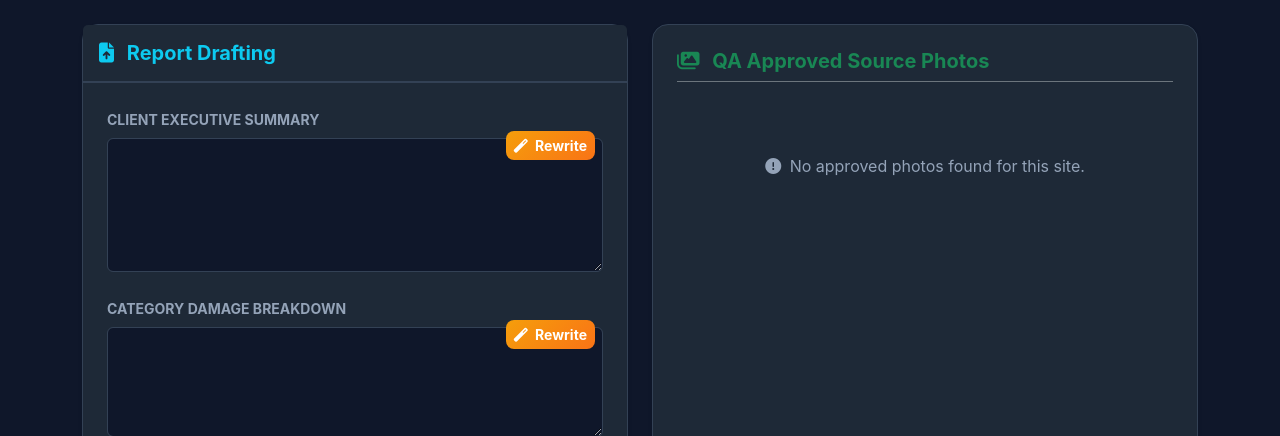
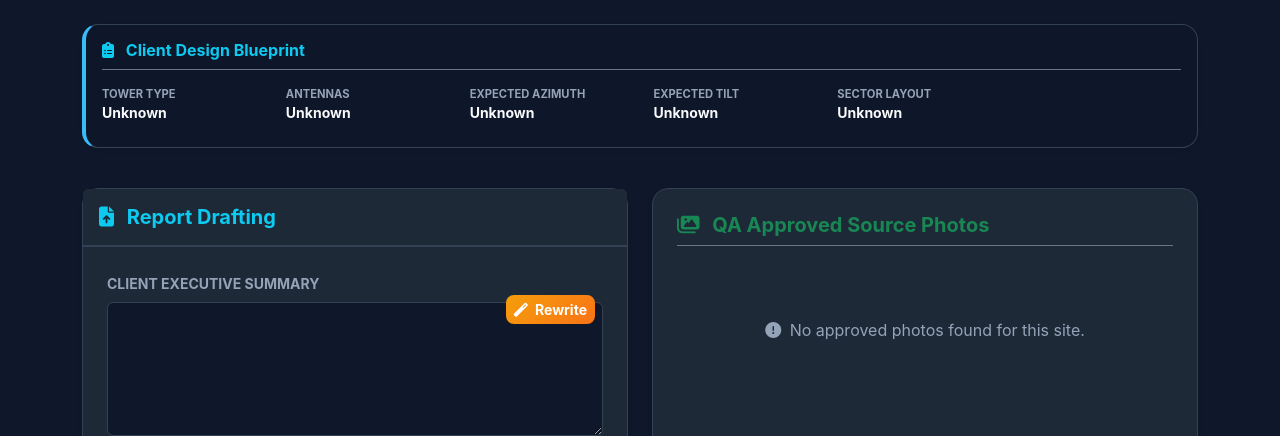
Before and after one commit to DoomedPK/stratix-production, a Django app: template reports/templates/reports/draft_report.html in a window 1280 px wide. Shown: the part 142-578 px from the top of the page. Run offline with Django 5.2, Linux system fonts and the light colour scheme; the template is opened without the code that fills it, so the values that code supplies are empty; some libraries are stand-ins or nearby versions.

Commit message:
Update draft_report.html

```diff
--- a/reports/templates/reports/draft_report.html
+++ b/reports/templates/reports/draft_report.html
@@ -95,6 +95,36 @@
             </div>
         </div>
         {% endif %}
+
+        <div class="col-12">
+            <div class="card p-3 shadow-sm mb-3" style="background: rgba(15, 23, 42, 0.9); border-left: 4px solid #38bdf8;">
+                <h6 class="fw-bold text-info border-bottom border-secondary pb-2 mb-3">
+                    <i class="fas fa-clipboard-list me-2"></i> Client Design Blueprint
+                </h6>
+                <div class="row text-light small">
+                    <div class="col-md-2 col-6 mb-2">
+                        <span class="text-muted d-block text-uppercase fw-bold" style="font-size: 0.7rem;">Tower Type</span>
+                        <span class="fw-bold">{{ report.site.tower_type|default:"Unknown" }}</span>
+                    </div>
+                    <div class="col-md-2 col-6 mb-2">
+                        <span class="text-muted d-block text-uppercase fw-bold" style="font-size: 0.7rem;">Antennas</span>
+                        <span class="fw-bold">{{ report.site.expected_antenna_count|default:"Unknown" }}</span>
+                    </div>
+                    <div class="col-md-2 col-6 mb-2">
+                        <span class="text-muted d-block text-uppercase fw-bold" style="font-size: 0.7rem;">Expected Azimuth</span>
+                        <span class="fw-bold">{{ report.site.expected_azimuth|default:"Unknown" }}</span>
+                    </div>
+                    <div class="col-md-2 col-6 mb-2">
+                        <span class="text-muted d-block text-uppercase fw-bold" style="font-size: 0.7rem;">Expected Tilt</span>
+                        <span class="fw-bold">{{ report.site.expected_tilt|default:"Unknown" }}</span>
+                    </div>
+                    <div class="col-md-4 col-12 mb-2">
+                        <span class="text-muted d-block text-uppercase fw-bold" style="font-size: 0.7rem;">Sector Layout</span>
+                        <span class="fw-bold">{{ report.site.sector_layout|default:"Unknown" }}</span>
+                    </div>
+                </div>
+            </div>
+        </div>
 
         <div class="col-lg-6">
             <div class="card p-0 shadow-sm border-info-left h-100">
```
